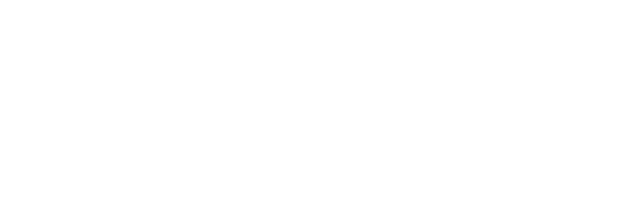
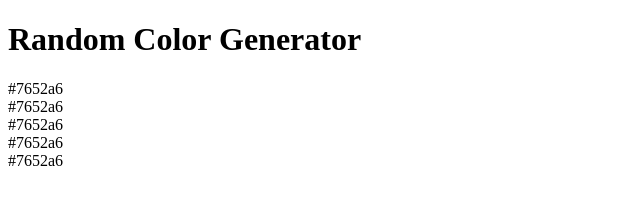
Before and after one commit to queenbossmarilynn/random-color-generator, a plain HTML site: page index.html in a window 1280 px wide. Shown: the whole page, without its empty margins (0-640 px from the left). Drawn offline with Linux system fonts and the light colour scheme.

Commit message:
created html coding

```diff
--- a/index.html
+++ b/index.html
@@ -8,6 +8,14 @@
     <link rel="stylesheet" href="style.css">
 </head>
 <body>
+    <h1>Random Color Generator</h1>
+    <div class="container">
+        <div class="color-container">#7652a6</div>
+        <div class="color-container">#7652a6</div>
+        <div class="color-container">#7652a6</div>
+        <div class="color-container">#7652a6</div>
+        <div class="color-container">#7652a6</div>
+    </div>
     <script src="script.js"></script>
 </body>
 </html>
```
